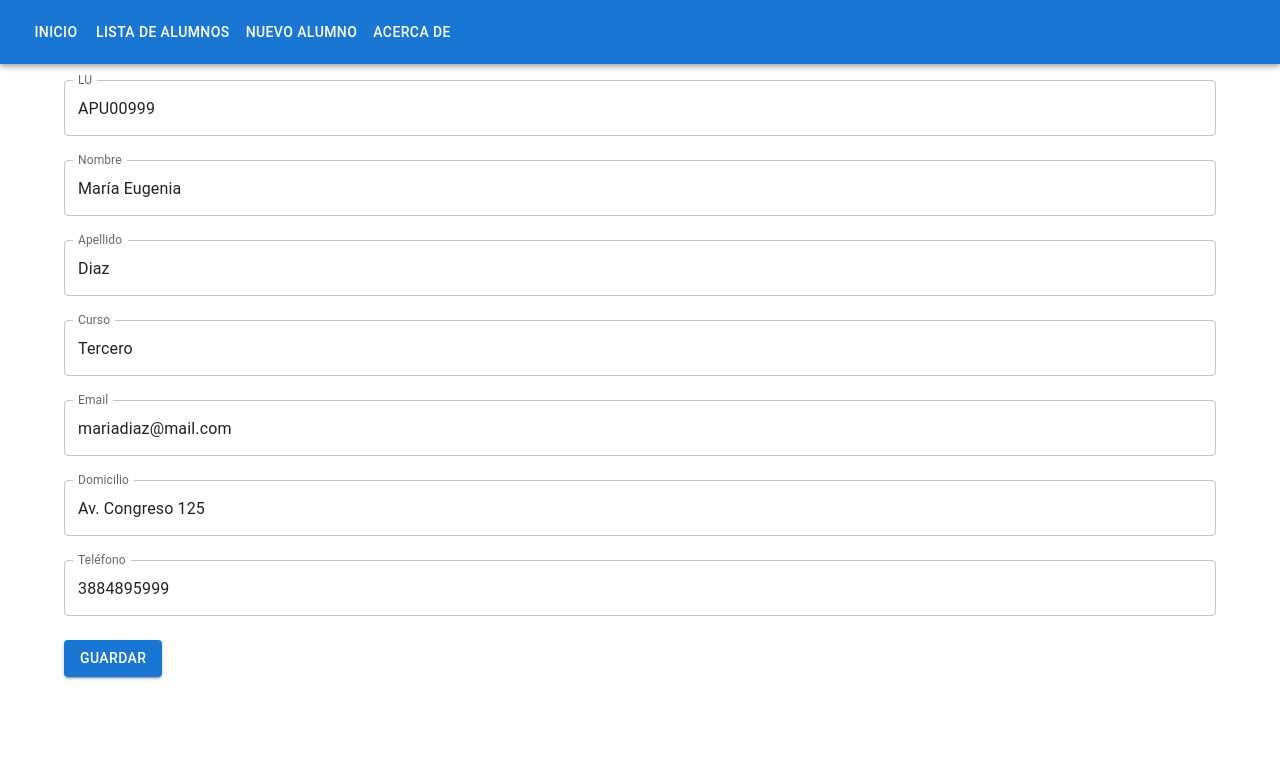
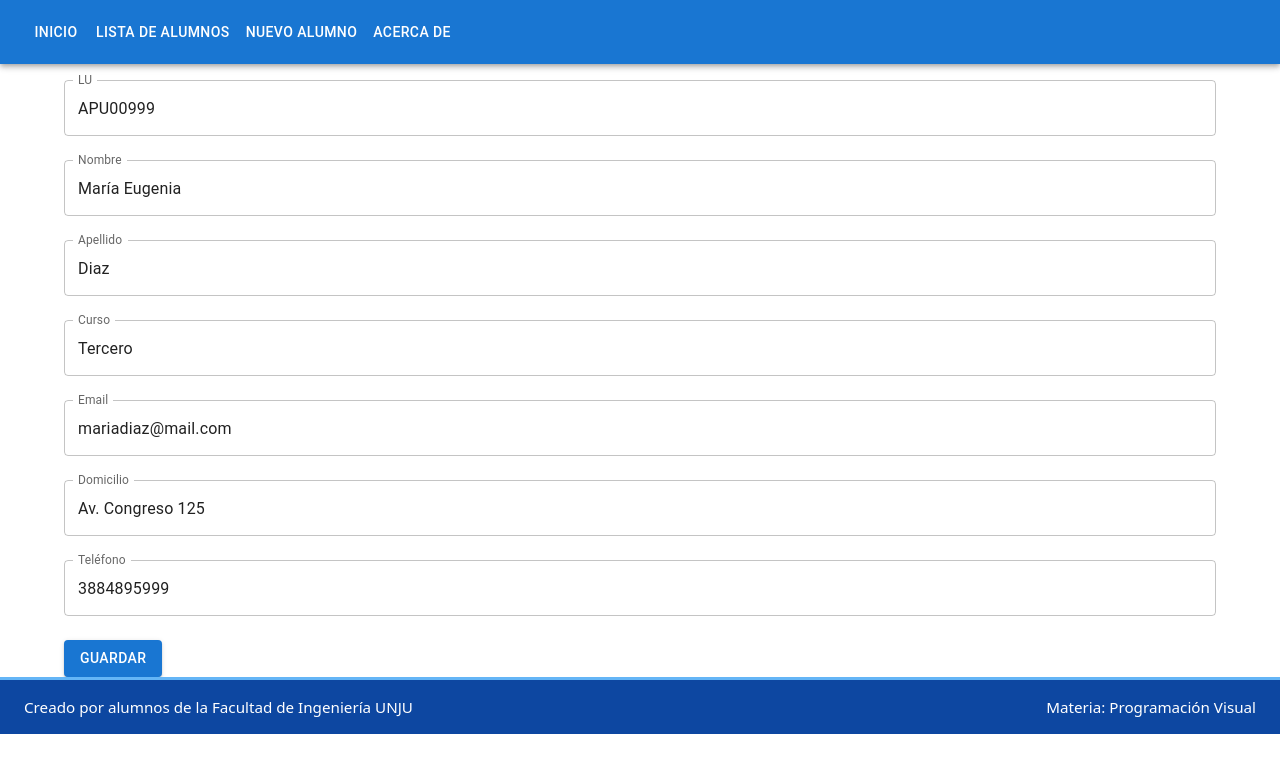
Before and after one commit to 013Frank/pv_tp5_grupo17, a React (Vite) app: page /alumnos/1/editar in a window 1280 px wide. Shown: the top 772 px of the page. Built offline with nearby package versions, Linux system fonts and the light colour scheme.

Commit message:
Aplicamos un Footer para mantener una buena estructura a nuestro sistema de alumnos.

```diff
--- a/src/App.jsx
+++ b/src/App.jsx
@@ -5,6 +5,7 @@ import Home from './pages/Home'
 import AlumnoList from './components/AlumnoList'
 import AlumnoForm from './components/AlumnoForm'
 import AlumnoDetail from './components/AlumnoDetail'
+import Footer from '../src/components/Footer';
 
 function App() {
   const [alumnos, setAlumnos] = useState([
@@ -82,6 +83,7 @@ function App() {
           }
         />
       </Routes>
+      <Footer />
     </>
   )
 }
--- /dev/null
+++ b/src/components/Footer.jsx
@@ -0,0 +1,12 @@
+import '../styles/Footer.css';
+
+const Footer = () => {
+  return (
+    <footer className="footer-home text-white d-flex justify-content-between align-items-center px-4 py-3">
+      <span>Creado por alumnos de la Facultad de Ingeniería UNJU</span>
+      <span>Materia: Programación Visual</span>
+    </footer>
+  );
+};
+
+export default Footer;
--- /dev/null
+++ b/src/styles/Footer.css
@@ -0,0 +1,10 @@
+.footer-home {
+  background-color: #0d47a1;
+  color: #fff;
+  font-size: 0.95rem;
+  font-weight: 500;
+  position: relative;
+  bottom: 0;
+  width: 100%;
+  border-top: 3px solid #64b5f6;
+}
```
